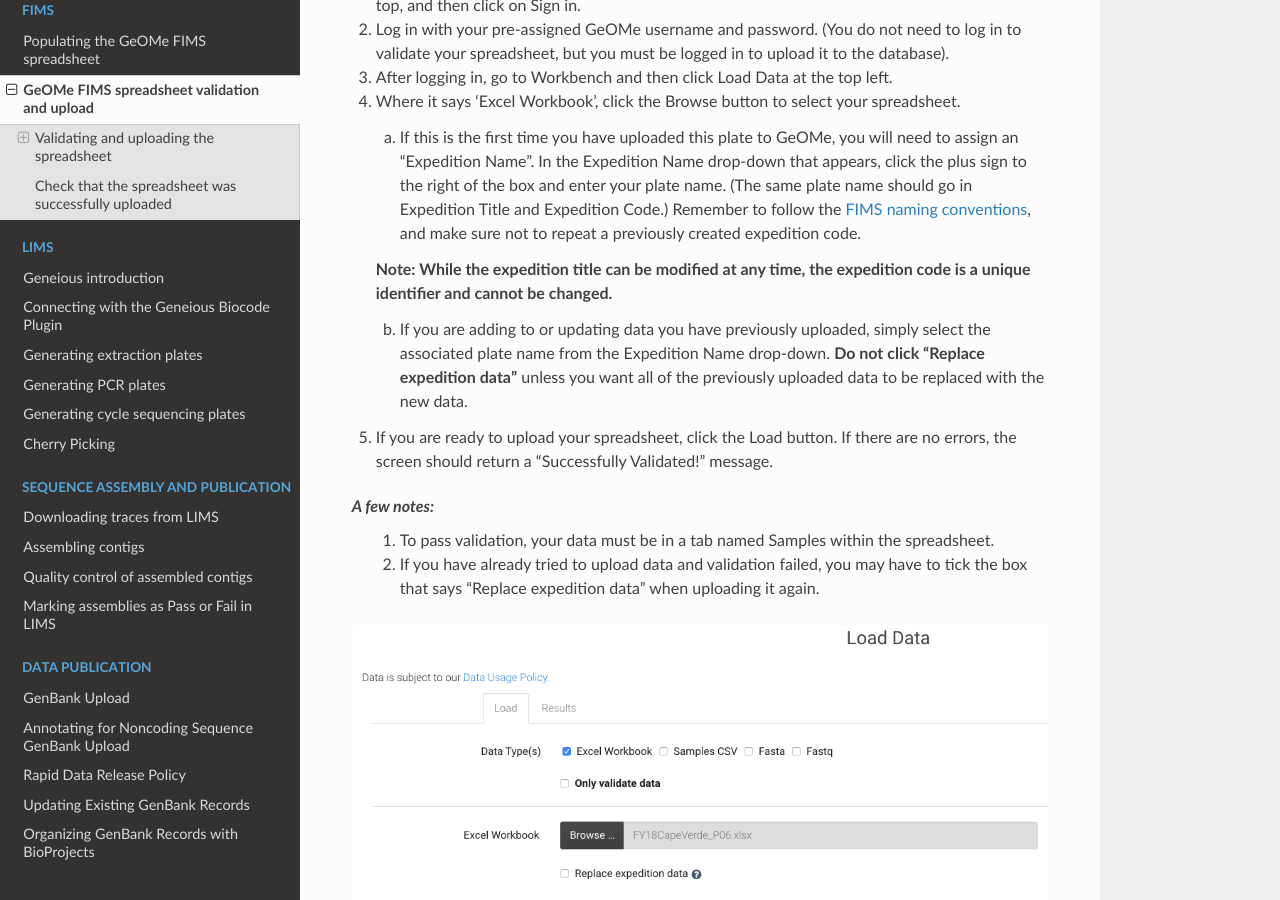
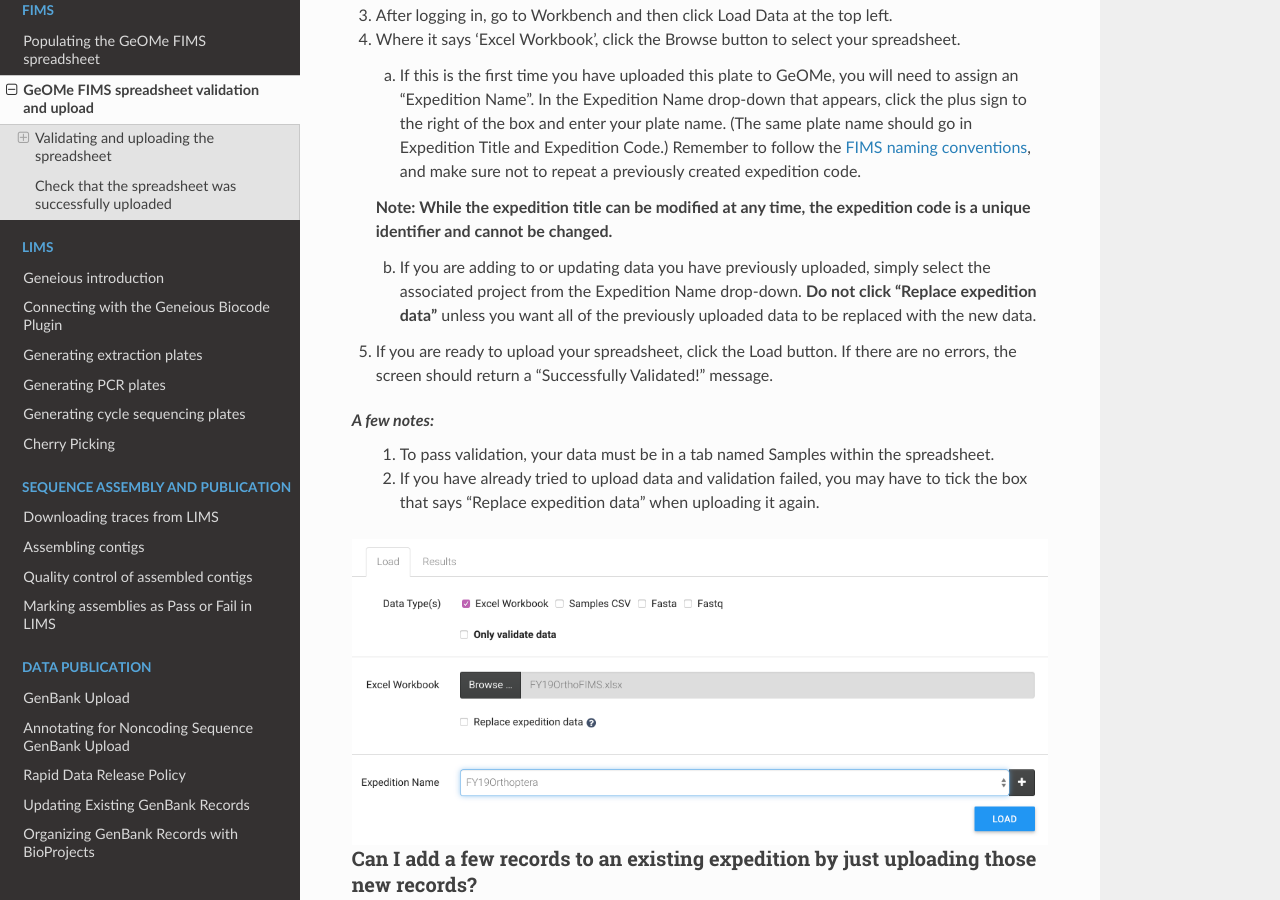
Before and after one commit to SIBarcodeNetwork/ReadtheDocsMaster, a Sphinx documentation site: the page built from Docs/fims_spreadsheet_val.rst, in a window 1280 px wide and 900 px high, scrolled down 1242 px. Built offline with Sphinx 7.4.7 and the Read the Docs theme 2.0.0, drawn with Linux system fonts in a browser that asks for light colours.

Commit message:
Updated expedition info
Updated the FIMS validation & upload info to reflect expedition names = project names, not plate names

```diff
--- a/Docs/extraction_plates.rst
+++ b/Docs/extraction_plates.rst
@@ -39,7 +39,7 @@ To create an extraction plate:
 .. figure:: /images/enter_plate_id.png
   :align: center
 
-* Here you must enter the extractionPlateID value that was included in the FIMS spreadsheet for this plate/expedition. Click "OK" once complete.
+* Here you must enter the tissuePlate value that was included in the FIMS spreadsheet for this expedition. Click "OK" once complete.
 
 * A new window will appear indicating the LIMS is fetching the tissue ID's from the FIMS database. When successful, the "Tissue Sample Id" fields in the "Edit Plate" window will be populated. Alternatively, if you receive a message indicating that the plate cannot be found in the FIMS, check:
 
--- a/Docs/fims_spreadsheet_val.rst
+++ b/Docs/fims_spreadsheet_val.rst
@@ -36,7 +36,7 @@ Validation and loading
 
 	**Note: While the expedition title can be modified at any time, the expedition code is a unique identifier and cannot be changed.**
 
-	b) If you are adding to or updating data you have previously uploaded, simply select the associated plate name from the Expedition Name drop-down. **Do not click “Replace expedition data”** unless you want all of the previously uploaded data to be replaced with the new data.
+	b) If you are adding to or updating data you have previously uploaded, simply select the associated project from the Expedition Name drop-down. **Do not click “Replace expedition data”** unless you want all of the previously uploaded data to be replaced with the new data.
 5.	If you are ready to upload your spreadsheet, click the Load button. If there are no errors, the screen should return a “Successfully Validated!” message.
 
 *A few notes:*
```
Also changed, not shown: Docs/images/fims_database_query.png, Docs/images/fims_validation.png, Docs/images/fims_validation_upload.png.
